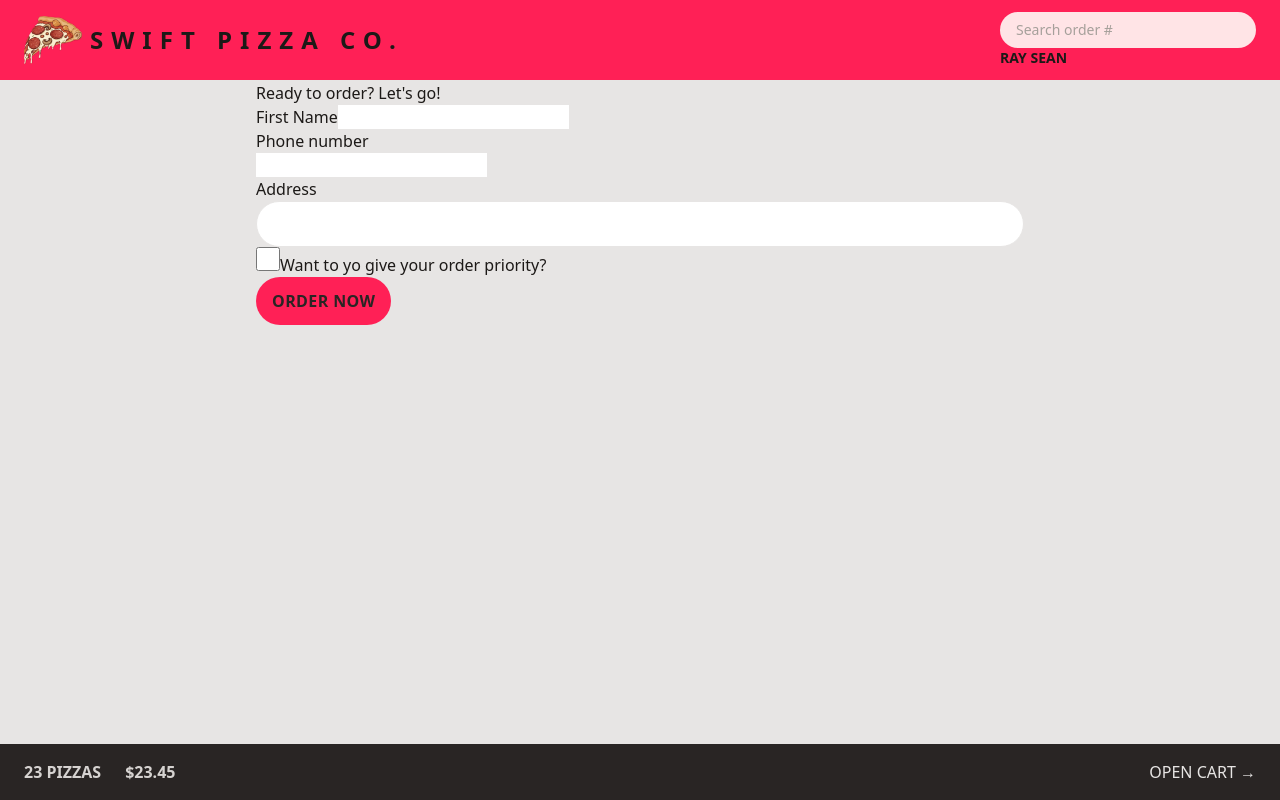
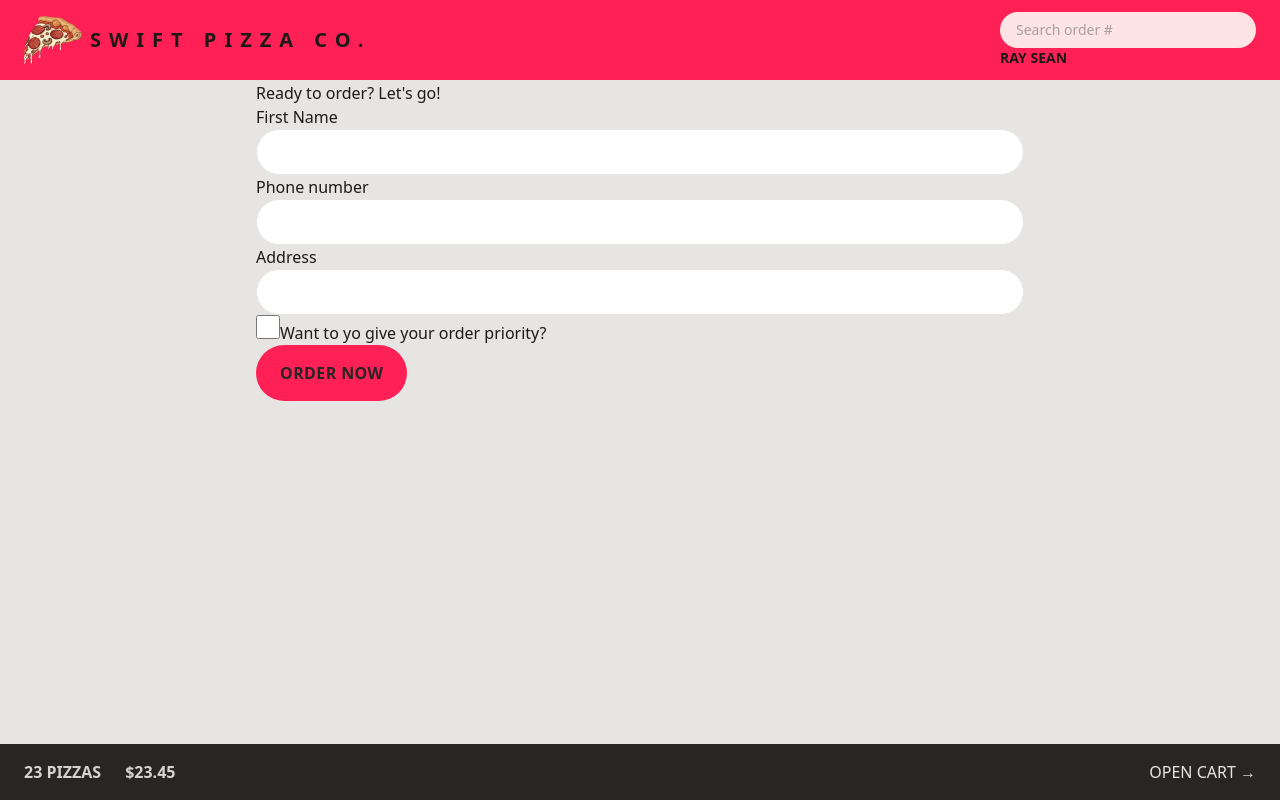
Before and after one commit to enochrx/fast-pizza-app, a React (Vite) app: page /order/new in a window 1280 px wide. Built offline with nearby package versions, Linux system fonts and the light colour scheme.

Commit message:
Reusing styles in react component + w/ @apply

```diff
--- a/src/features/cart/Cart.jsx
+++ b/src/features/cart/Cart.jsx
@@ -1,4 +1,5 @@
 import { Link } from "react-router-dom";
+import LinkButton from "../../ui/LinkButton";
 
 const fakeCart = [
   {
@@ -29,9 +30,7 @@ function Cart() {
 
   return (
     <div>
-      <Link to="/menu" className="text-sm text-blue-500 hover:text-blue-800">
-        &larr; Back to menu
-      </Link>
+      <LinkButton to="/menu">&larr; Back to menu</LinkButton>
 
       <h2>Your cart, %NAME%</h2>
 
--- a/src/features/order/CreateOrder.jsx
+++ b/src/features/order/CreateOrder.jsx
@@ -1,5 +1,6 @@
 import { Form, redirect, useActionData, useNavigation } from "react-router-dom";
 import { createOrder } from "../../services/apiRestaurant";
+import Button from "../../ui/Button";
 
 // https://uibakery.io/regex-library/phone-number
 const isValidPhone = (str) =>
@@ -48,13 +49,13 @@ function CreateOrder() {
       <Form method="POST">
         <div>
           <label>First Name</label>
-          <input className="bg-white" type="text" name="customer" required />
+          <input className="input" type="text" name="customer" required />
         </div>
 
         <div>
           <label>Phone number</label>
           <div>
-            <input className="bg-white" type="tel" name="phone" required />
+            <input className="input" type="tel" name="phone" required />
           </div>
           {formErrors?.phone && <p>{formErrors.phone}</p>}
         </div>
@@ -62,12 +63,7 @@ function CreateOrder() {
         <div>
           <label>Address</label>
           <div>
-            <input
-              className="w-full rounded-full border border-stone-200 bg-white px-4 py-2 text-sm transition-all duration-300 placeholder:text-stone-400 focus:ring focus:ring-rose-400 focus:outline-none md:px-6 md:py-3"
-              type="text"
-              name="address"
-              required
-            />
+            <input className="input" type="text" name="address" required />
           </div>
         </div>
 
@@ -85,12 +81,9 @@ function CreateOrder() {
 
         <div>
           <input type="hidden" name="cart" value={JSON.stringify(cart)} />
-          <button
-            className="transition-color inline-block rounded-full bg-rose-500 px-4 py-3 font-semibold tracking-wide text-stone-800 uppercase duration-300 hover:bg-rose-400 focus:ring focus:ring-rose-400 focus:ring-offset-2 focus:outline-none disabled:cursor-not-allowed"
-            disabled={isSubmitting}
-          >
+          <Button disabled={isSubmitting}>
             {isSubmitting ? "Placing order..." : "Order now"}
-          </button>
+          </Button>
         </div>
       </Form>
     </div>
--- a/src/features/user/CreateUser.jsx
+++ b/src/features/user/CreateUser.jsx
@@ -1,4 +1,5 @@
 import { useState } from "react";
+import Button from "../../ui/Button";
 
 function CreateUser() {
   const [username, setUsername] = useState("");
@@ -15,7 +16,7 @@ function CreateUser() {
 
       <input
         type="text"
-        className="w-72 bg-white"
+        className="input mb-6 w-72"
         placeholder="Your full name"
         value={username}
         onChange={(e) => setUsername(e.target.value)}
@@ -23,7 +24,7 @@ function CreateUser() {
 
       {username !== "" && (
         <div>
-          <button>Start ordering</button>
+          <Button>Start ordering</Button>
         </div>
       )}
     </form>
--- a/src/index.css
+++ b/src/index.css
@@ -1,28 +1,10 @@
 @import "tailwindcss";
 
-/* body {
-  font-family:
-    system-ui,
-    -apple-system,
-    BlinkMacSystemFont,
-    "Segoe UI",
-    Roboto,
-    Oxygen,
-    Ubuntu,
-    Cantarell,
-    "Open Sans",
-    "Helvetica Neue",
-    sans-serif;
-  background-color: #f7f7f7;
-  color: #444;
+@layer components {
+  .input {
+    @apply w-full rounded-full border border-stone-200 bg-white px-4 py-2 text-sm transition-all duration-300 placeholder:text-stone-400 focus:ring focus:ring-rose-400 focus:outline-none md:px-6 md:py-3;
+  }
 }
-
-.layout {
-  display: grid;
-  grid-template-rows: auto 1fr auto;
-  gap: 32px;
-  height: 100dvh;
-} */
 
 /* https://dev.to/afif/i-made-100-css-loaders-for-your-next-project-4eje */
 .loader {
--- /dev/null
+++ b/src/ui/Button.jsx
@@ -0,0 +1,12 @@
+const Button = ({ children, disabled }) => {
+  return (
+    <button
+      className="transition-color inline-block rounded-full bg-rose-500 px-4 py-3 font-semibold tracking-wide text-stone-800 uppercase duration-300 hover:bg-rose-400 focus:ring focus:ring-rose-400 focus:ring-offset-2 focus:outline-none disabled:cursor-not-allowed sm:px-6 sm:py-4"
+      disabled={disabled}
+    >
+      {children}
+    </button>
+  );
+};
+
+export default Button;
--- a/src/ui/Error.jsx
+++ b/src/ui/Error.jsx
@@ -1,14 +1,14 @@
-import { useNavigate, useRouteError } from "react-router-dom";
+import { useRouteError } from "react-router-dom";
+import LinkButton from "./LinkButton";
 
 function Error() {
-  const navigate = useNavigate();
   const error = useRouteError();
 
   return (
     <div>
       <h1>Something went wrong 😢</h1>
       <p>{error.data || error.message}</p>
-      <button onClick={() => navigate(-1)}>&larr; Go back</button>
+      <LinkButton to={-1}>&larr; Go back</LinkButton>
     </div>
   );
 }
--- a/src/ui/Header.jsx
+++ b/src/ui/Header.jsx
@@ -6,7 +6,7 @@ const Header = () => {
   return (
     <header className="flex items-center justify-between border-b border-stone-200 bg-rose-500 px-4 uppercase sm:px-6 sm:text-sm">
       <Link
-        className="text-2xl font-bold tracking-[0.25rem] sm:tracking-[0.5rem]"
+        className="text-xl font-bold tracking-[0.25rem] sm:tracking-[0.5rem]"
         to="/"
       >
         <div className="inline-flex items-center justify-between gap-2 py-4">
--- /dev/null
+++ b/src/ui/LinkButton.jsx
@@ -0,0 +1,21 @@
+import React from "react";
+import { Link, useNavigate } from "react-router-dom";
+
+const LinkButton = ({ children, to }) => {
+  const navigate = useNavigate();
+  const className = "text-sm text-blue-500 hover:text-blue-800";
+
+  if (to === -1)
+    return (
+      <button className={className} onClick={() => navigate(-1)}>
+        {children}
+      </button>
+    );
+  return (
+    <Link className={className} to={to}>
+      {children}
+    </Link>
+  );
+};
+
+export default LinkButton;
```
